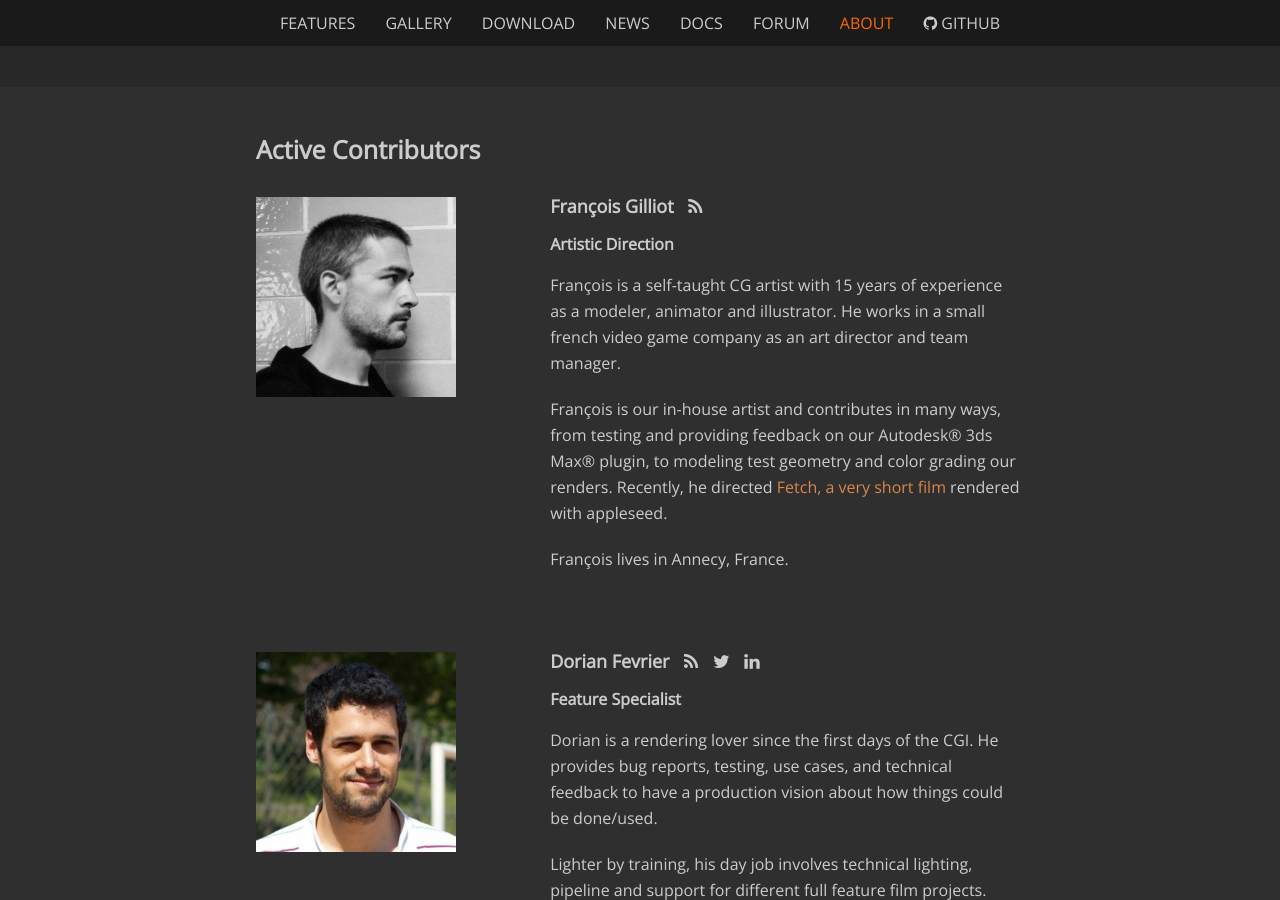
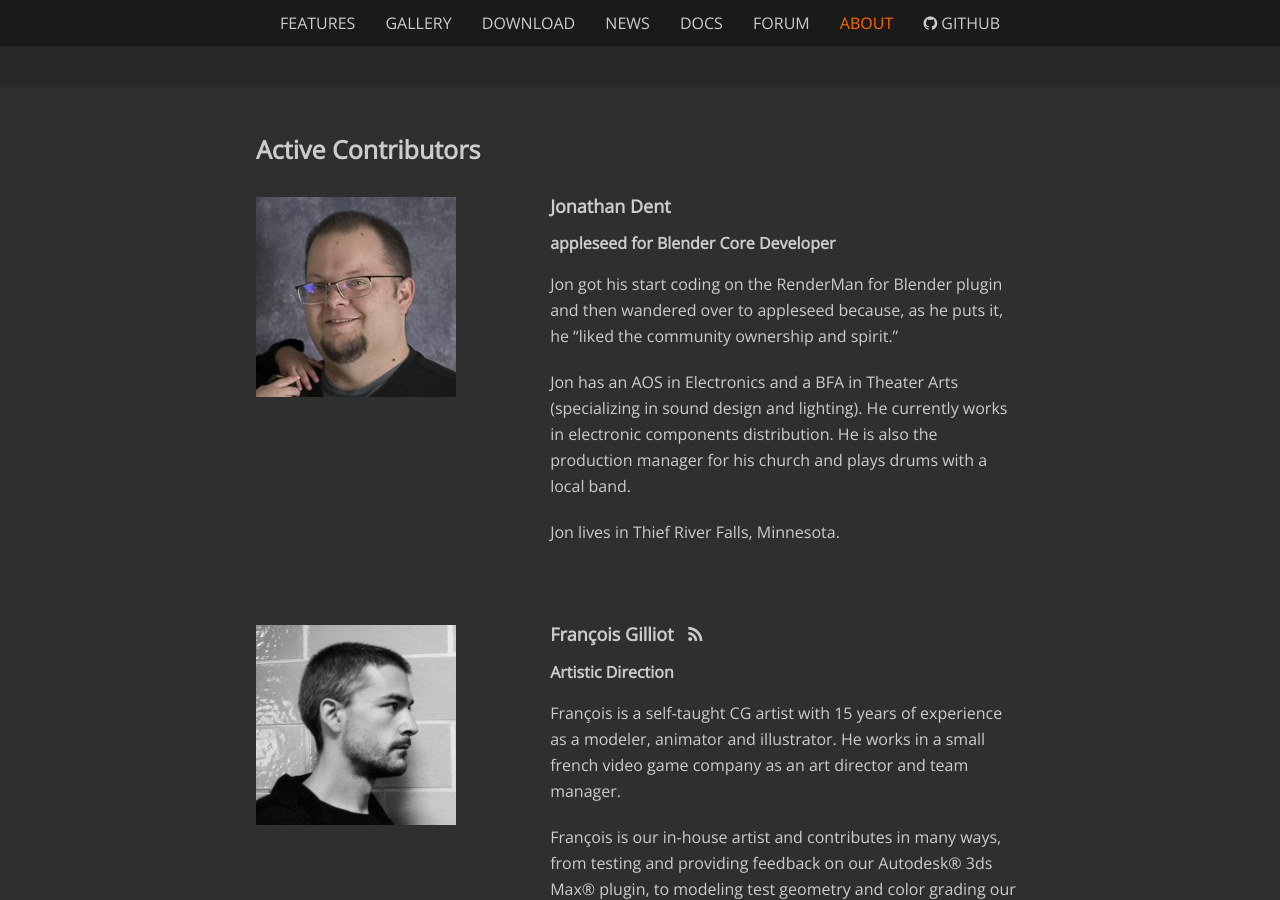
Before and after one commit to appleseedhq/appleseedhq.github.io, a Jekyll site: the page built from about.md, in a window 1280 px wide and 900 px high, scrolled down 5866 px. Built offline with Jekyll 4.4.1, drawn with Linux system fonts in a browser that asks for light colours; nearby versions of some CDN libraries.

Commit message:
Add Johnathan Dent bio

```diff
--- a/_data/activecontributors.yml
+++ b/_data/activecontributors.yml
@@ -1,3 +1,17 @@
+- name: Jonathan Dent
+  picture: jonathan_dent.jpg
+  role: appleseed for Blender Core Developer
+  bio: >
+    Jon got his start coding on the RenderMan for Blender plugin and then wandered over to appleseed
+    because, as he puts it, he "liked the community ownership and spirit."
+
+
+    Jon has an AOS in Electronics and a BFA in Theater Arts (specializing in sound design and lighting).
+    He currently works in electronic components distribution. He is also the production manager for his
+    church and plays drums with a local band.
+
+
+    Jon lives in Thief River Falls, Minnesota.
 - name: François Gilliot
   picture: francois_gilliot.jpg
   role: Artistic Direction
```
Also changed, not shown: img/team/jonathan_dent.jpg (added).
